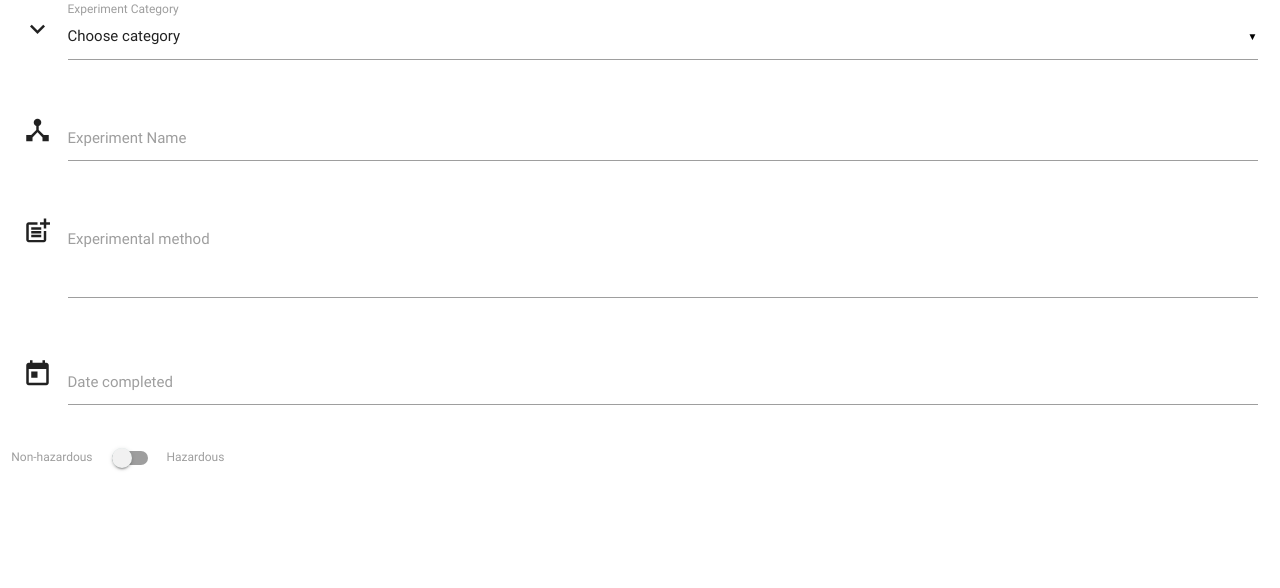
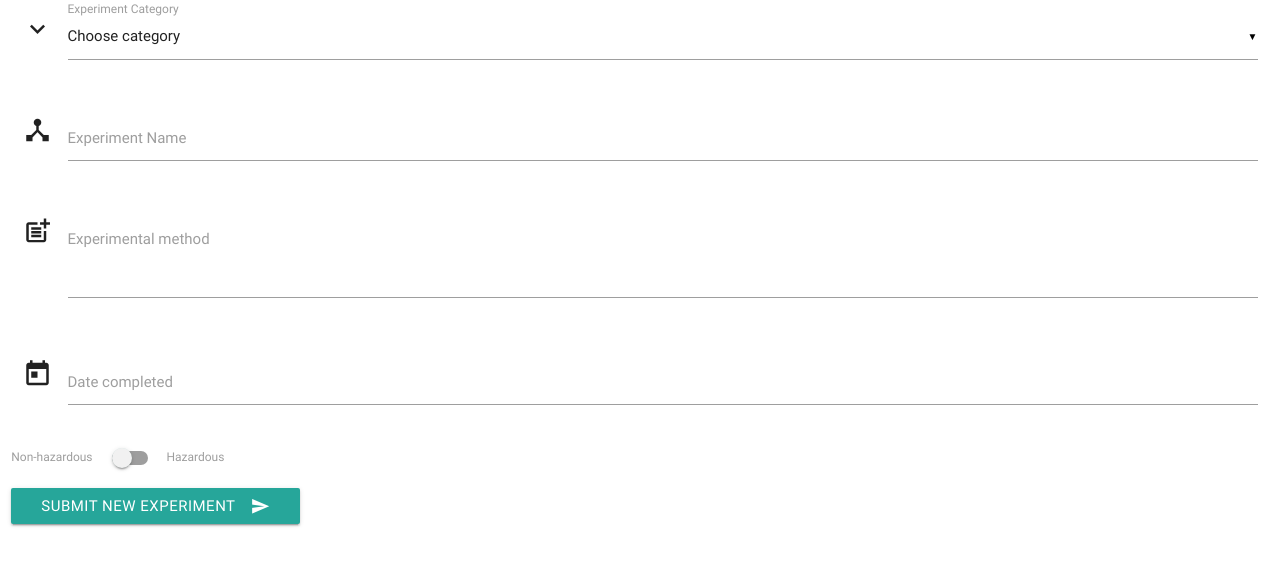
Before and after one commit to martynapacula/Project03, a Flask app: page /add_task in a window 1280 px wide. Shown: the part 89-677 px from the top of the page. Run offline with Flask 2, Linux system fonts and the light colour scheme; data that the repository does not hold is empty; some libraries are stand-ins or nearby versions.

Commit message:
add experiment button added to the bottom of the form

```diff
--- a/templates/addtask.html
+++ b/templates/addtask.html
@@ -40,15 +40,19 @@
 		<div class="row">
 			<div class="switch">
 				<label>
-            Non-hazardous
-            <input id="non_hazardous" name="non_hazardous" type="checkbox">
-            <span class="lever"></span>
-            Hazardous
-            </label>
+                 Non-hazardous
+                 <input id="non_hazardous" name="non_hazardous" type="checkbox">
+                 <span class="lever"></span>
+                 Hazardous
+                </label>
 			</div>
 		</div>
+		<div class="row">
+			<button class="btn waves-effect waves-light" type="submit" name="action">Submit new experiment
+               <i class="material-icons right">send</i>
+            </button>
+		</div>
+
 	</form>
 </div>
-
-
 {% endblock %}
```
